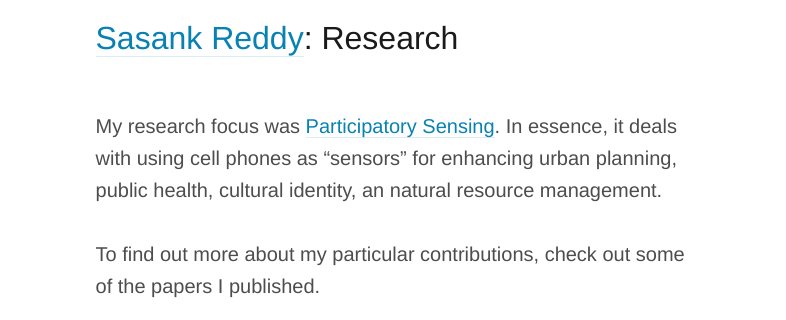
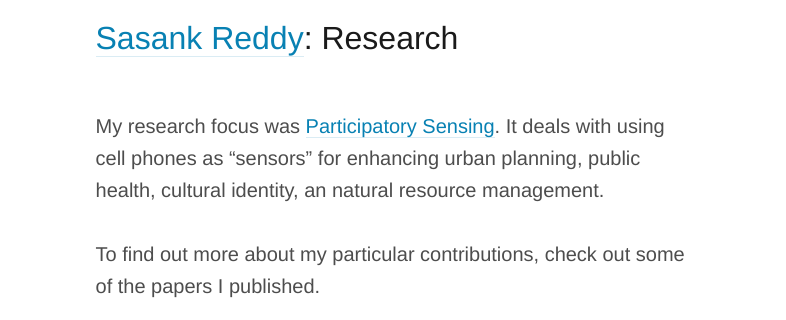
Before and after one commit to thecleanmachine/thecleanmachine.github.io, a plain HTML site: page research.html in a window 1280 px wide. Shown: the part 82-402 px from the top of the page, 0-786 px from the left. Drawn offline with Linux system fonts and the light colour scheme; grey boxes are pictures that could not be loaded.

Commit message:
Research focus.

```diff
--- a/research.html
+++ b/research.html
@@ -9,7 +9,7 @@
 <body>
   <article>
     <p><a href="./index.html">Sasank Reddy</a>: Research</p>
-<p>My research focus was <a href="http://research.cens.ucla.edu/urban/" target="_blank">Participatory Sensing</a>.  In essence, it deals with using cell phones as “sensors” for enhancing urban planning, public health, cultural identity, an natural resource management.</p>
+<p>My research focus was <a href="http://research.cens.ucla.edu/urban/" target="_blank">Participatory Sensing</a>.  It deals with using cell phones as “sensors” for enhancing urban planning, public health, cultural identity, an natural resource management.</p>
 <p>To find out more about my particular contributions, check out some of the papers I published.</p>
 <p class="header"><strong>Journal Publications</strong></p>
 <ul><li><strong>Sasank Reddy</strong>, Min Mun, Jeff Burke, Deborah Estrin, Mark Hansen, Mani Srivastava, “Using Mobile Phones to Determine Transportation Modes,” ACM Transactions on Sensor Networks, Vol. 6, No. 2, pp. 1-27, 2010. [<a href="./papers/sr_tosn.pdf" target="_blank">pdf</a>]<br/></li>
```
